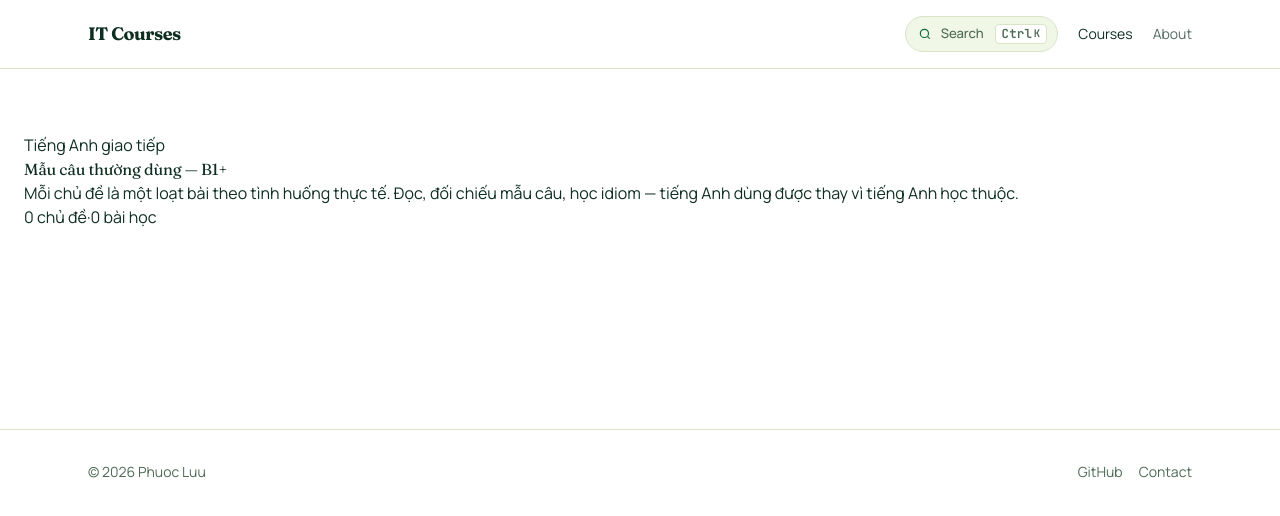
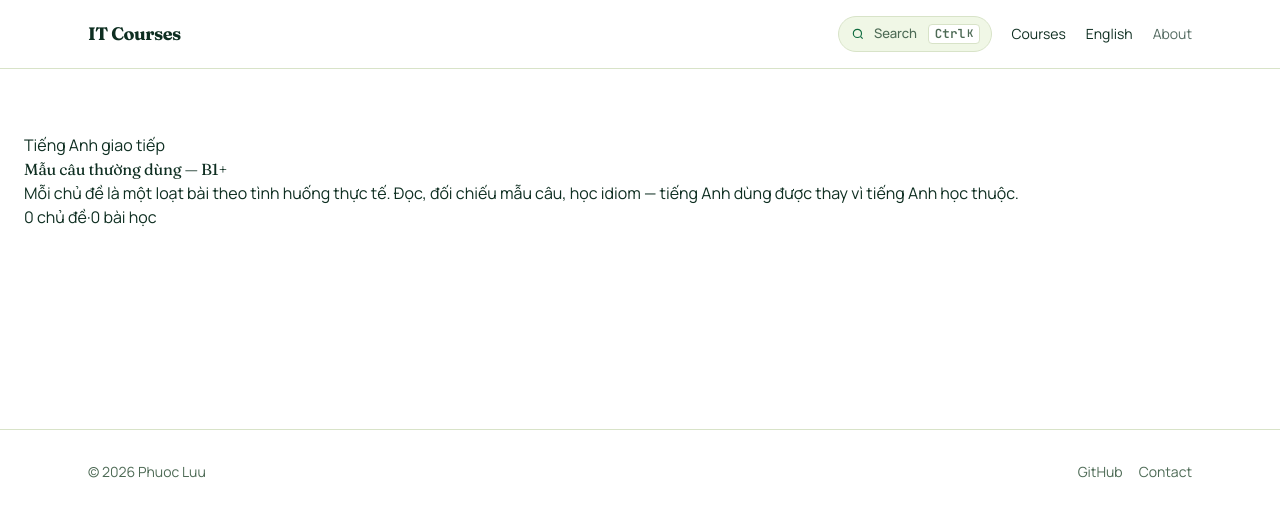
Before and after one commit to lamzuong/IT-courses, a Next.js app: page /english in a window 1280 px wide. Shown: the top 516 px of the page. Built offline with nearby package versions, Linux system fonts and the light colour scheme.

Commit message:
feat(english): add English top-nav link

```diff
--- a/components/site/nav.tsx
+++ b/components/site/nav.tsx
@@ -94,6 +94,7 @@ export function SiteNav({ searchIndex }: { searchIndex: SearchRecord[] }) {
             </button>
             <nav aria-label="Site" className="flex gap-5 text-sm">
               <Link href="/" className="hover:underline">Courses</Link>
+              <Link href="/english" className="hover:underline">English</Link>
               <Link href="/about" className="hover:underline opacity-70 hidden sm:inline">About</Link>
             </nav>
           </div>
```
